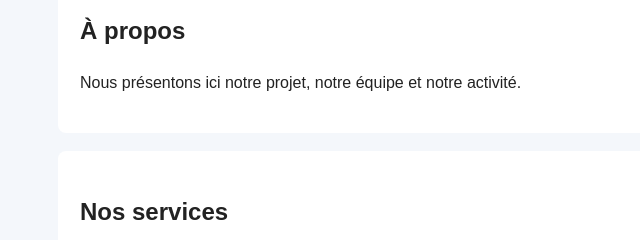
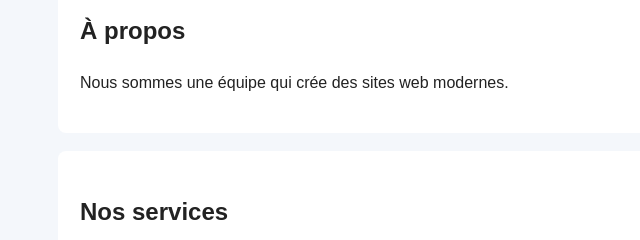
Before and after one commit to annenyanith-rgb/MonSiteWeb, a plain HTML site: page index.html in a window 1280 px wide. Shown: the part 230-470 px from the top of the page, 132-772 px from the left. Drawn offline with Linux system fonts and the light colour scheme.

Commit message:
feat: modifier la phrase de présentation (branche b)

```diff
--- a/index.html
+++ b/index.html
@@ -18,7 +18,7 @@
   <main>
     <section id="apropos">
       <h2>À propos</h2>
-      <p>Nous présentons ici notre projet, notre équipe et notre activité.</p>
+      <p>Nous sommes une équipe qui crée des sites web modernes.</p>
     </section>
     <section id="services">
       <h2>Nos services</h2>
```
